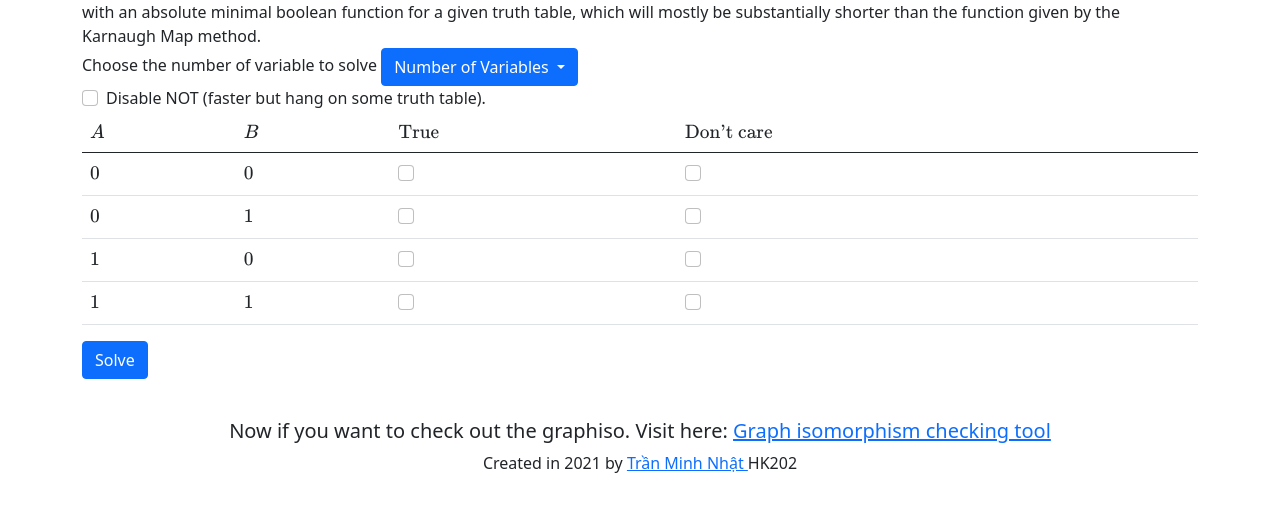
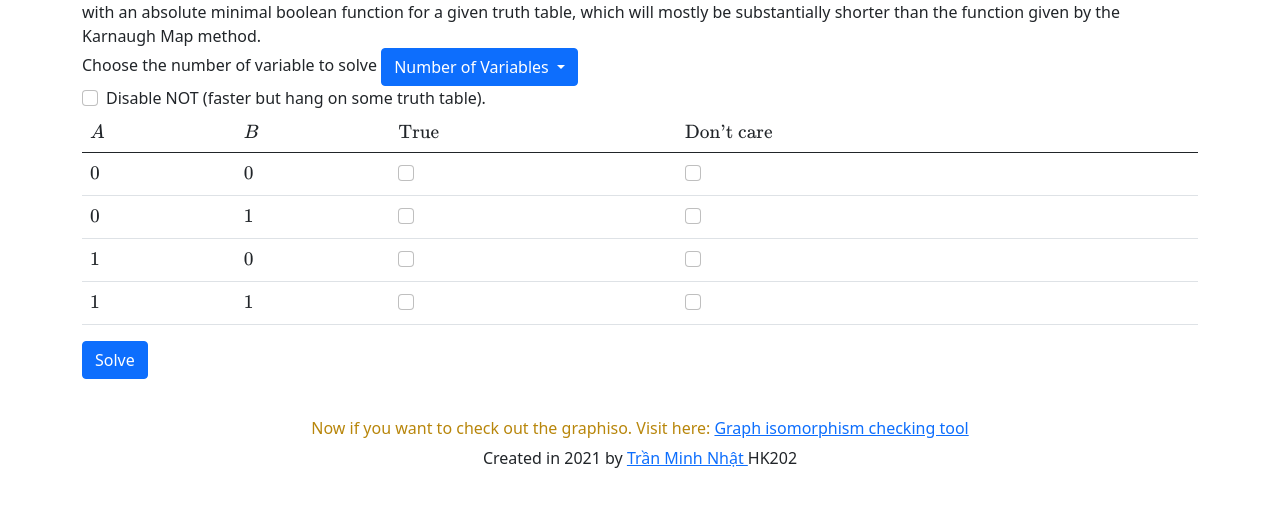
Before and after one commit to nhatVNU/MinifyBoolean, a plain HTML site: page index.html in a window 1280 px wide. Shown: the part 104-616 px from the top of the page. Drawn offline with nearby package versions, Linux system fonts and the light colour scheme; no server answers.

Commit message:
Update index.html

```diff
--- a/index.html
+++ b/index.html
@@ -88,12 +88,12 @@
               <p id="result"></p>
 
         </div>
-         <footer>
-      <div class="text-center pt-4">
-          <h5>Now if you want to check out the graphiso. Visit here: <a href="https://nhatvnu.github.io/graphiso/">Graph isomorphism checking tool</a></h5>
-        Created in 2021 by <a href="https://www.facebook.com/profile.php?id=100013896646198">Trần Minh Nhật </a> HK202
-      </div>
-    </footer>
+        <footer>
+          <div class="text-center pt-4">
+              <h6 style="color: darkgoldenrod;">Now if you want to check out the graphiso. Visit here: <a href="https://nhatvnu.github.io/graphiso/">Graph isomorphism checking tool</a></h6>
+            Created in 2021 by <a href="https://www.facebook.com/profile.php?id=100013896646198">Trần Minh Nhật </a> HK202
+          </div>
+        </footer>
 
 
 
```
